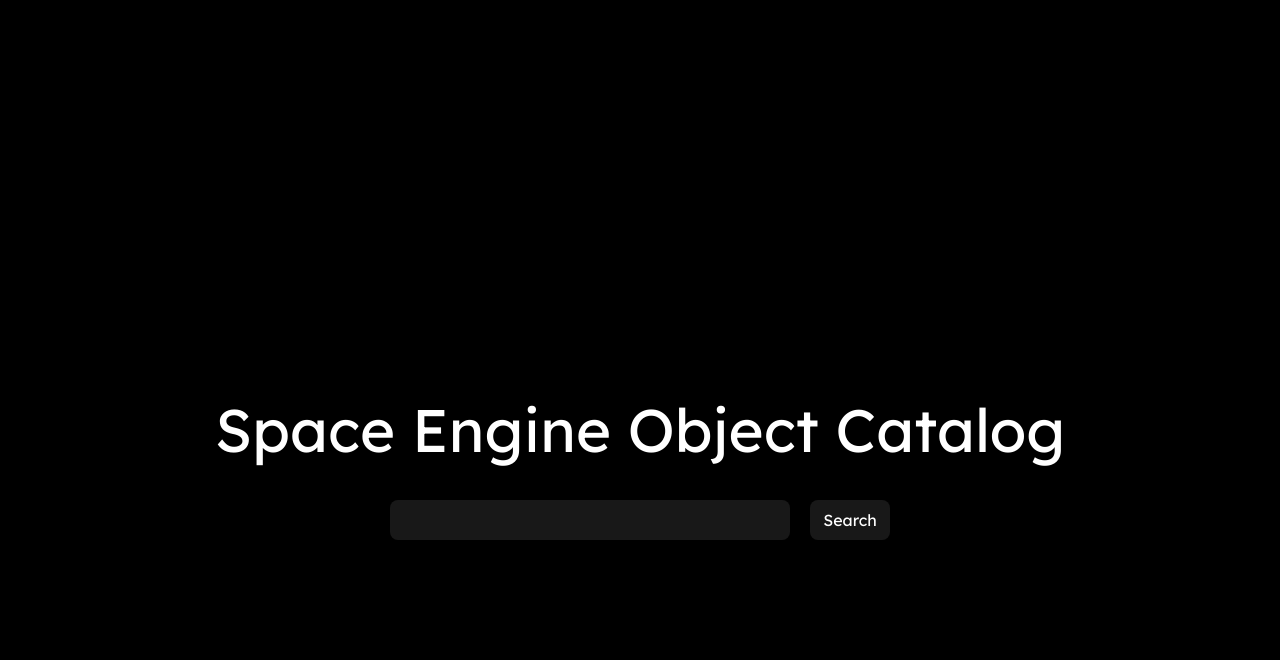
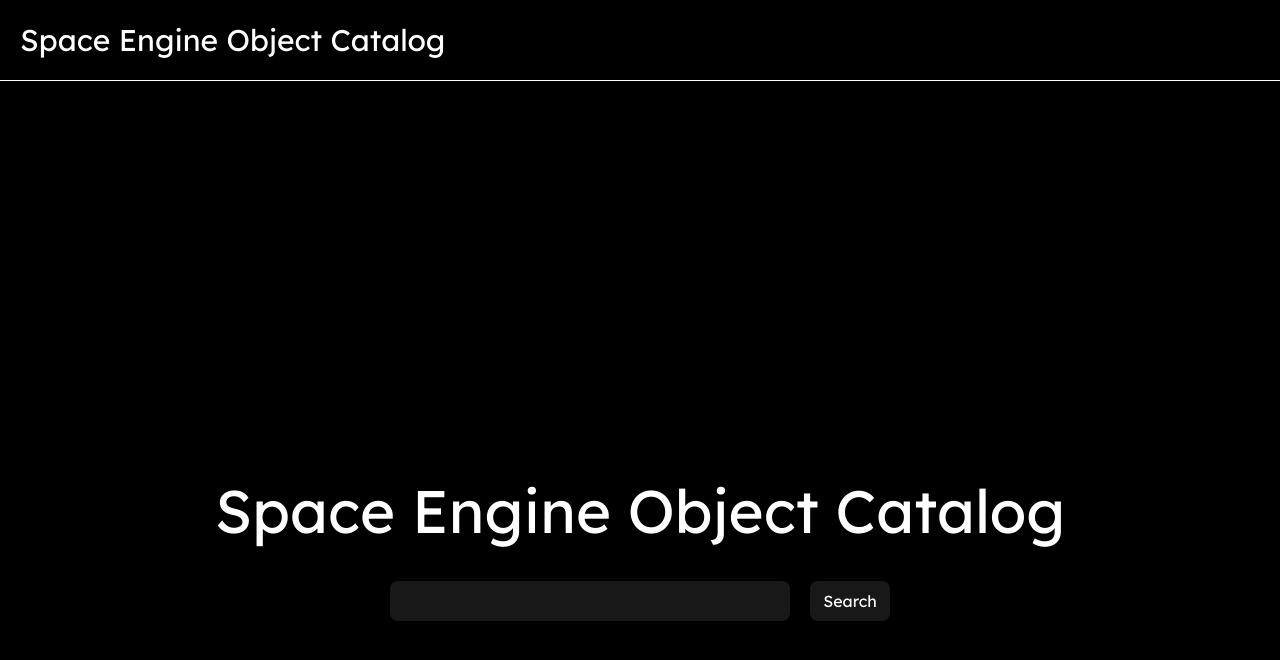
Before and after one commit to space-engine-object-catalog/space-engine-object-catalog, a Next.js app: page / in a window 1280 px wide. Shown: the top 660 px of the page. Built offline with nearby package versions, Linux system fonts and the light colour scheme.

Commit message:
Added a header
Its useless for now cuz I'm lazy ahahahah

```diff
--- a/src/app/globals.css
+++ b/src/app/globals.css
@@ -7,6 +7,11 @@
 
 h1 {
   @apply text-white;
+}
+
+button {
+  @apply bg-[rgb(24,24,24)] text-white rounded-lg transition-colors cursor-pointer;
+  @apply hover:bg-[rgb(48,48,48)];
 }
 
 .title-text {
@@ -22,6 +27,9 @@
 }
 
 .search-button {
-  @apply w-20 h-10 bg-[rgb(24,24,24)] rounded-lg transition-colors cursor-pointer;
-  @apply hover:bg-[rgb(48,48,48)];
+  @apply w-20 h-10;
 }
+
+.header {
+  @apply w-screen h-20 flex flex-col justify-center relative;
+}
--- a/src/app/layout.tsx
+++ b/src/app/layout.tsx
@@ -19,6 +19,10 @@
   return (
     <html lang="en">
       <body className={lexend.className}>
+        <div className="header">
+          <h1 className="text-3xl ml-5 cursor-pointer">Space Engine Object Catalog</h1>
+        </div>
+        <div className="h-[1px] bg-white"></div>
         {children}
       </body>
     </html>
```
